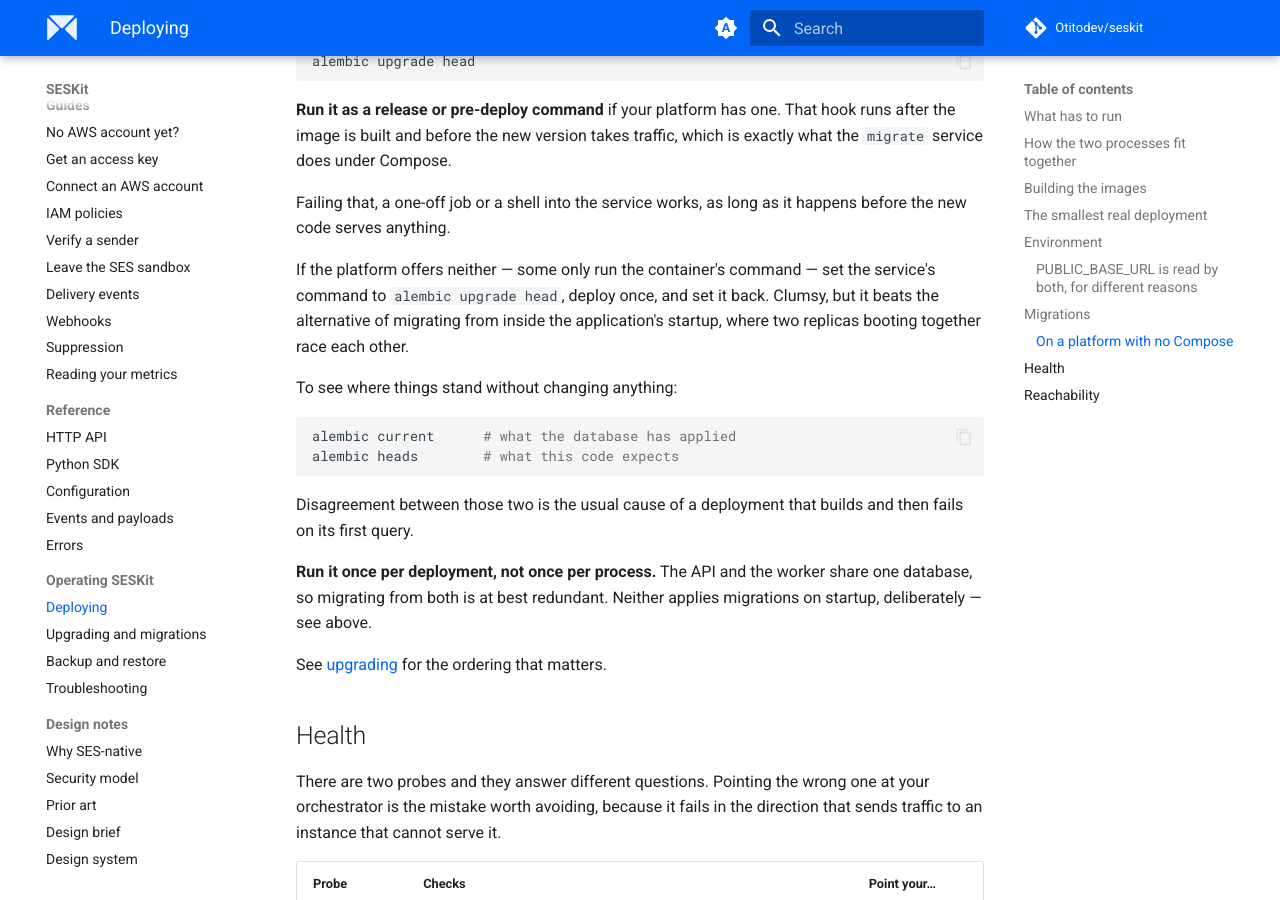
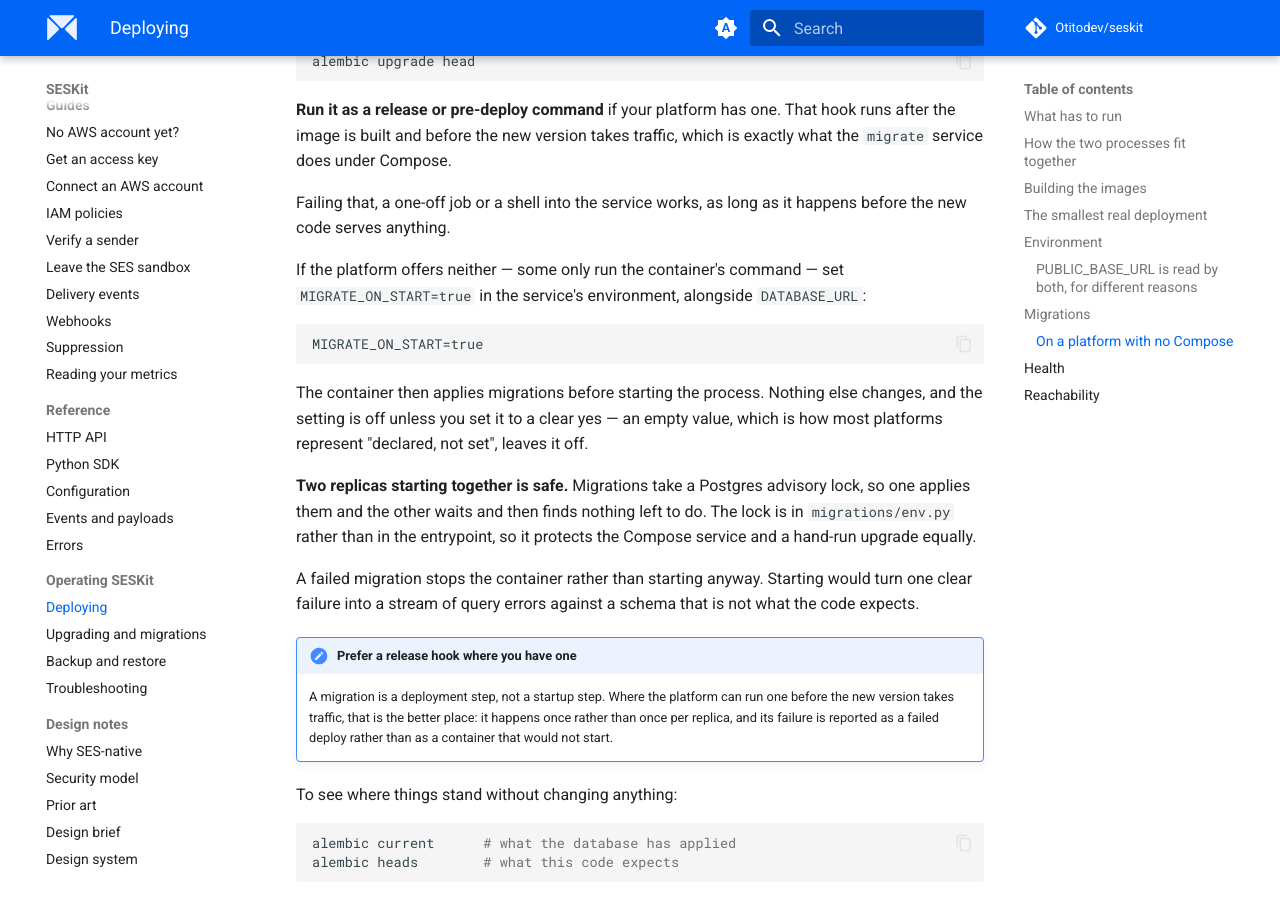
Before and after one commit to Otitodev/seskit, an MkDocs documentation site: the page built from docs/operating/deploying.md, in a window 1280 px wide and 900 px high, scrolled down 4378 px. Built offline with MkDocs 1.6.1 and Material for MkDocs 9.7.7, drawn with Linux system fonts in a browser that asks for light colours; comment, search, counter and statistics services are not loaded.

Commit message:
docs: document migrating on start
Where to put it in the deploying page is the third fallback, after a release
hook and a one-off job, because a migration is a deployment step rather than a
startup step: a release hook runs it once instead of once per replica, and
reports its failure as a failed deploy rather than as a container that would
not start. It only becomes the right answer when the platform offers neither -
which is the case that prompted it.

The configuration reference gains a section of its own, because this is the
second variable in .env.example that SESKit itself never reads. The first five
are read by Compose; this one by the image's entrypoint, before Python starts.

````diff
--- a/docs/operating/deploying.md
+++ b/docs/operating/deploying.md
@@ -195,9 +195,31 @@ Failing that, a one-off job or a shell into the service works, as long as it
 happens before the new code serves anything.
 
 If the platform offers neither — some only run the container's command — set
-the service's command to `alembic upgrade head`, deploy once, and set it back.
-Clumsy, but it beats the alternative of migrating from inside the application's
-startup, where two replicas booting together race each other.
+`MIGRATE_ON_START=true` in the service's environment, alongside `DATABASE_URL`:
+
+```
+MIGRATE_ON_START=true
+```
+
+The container then applies migrations before starting the process. Nothing else
+changes, and the setting is off unless you set it to a clear yes — an empty
+value, which is how most platforms represent "declared, not set", leaves it
+off.
+
+**Two replicas starting together is safe.** Migrations take a Postgres advisory
+lock, so one applies them and the other waits and then finds nothing left to
+do. The lock is in `migrations/env.py` rather than in the entrypoint, so it
+protects the Compose service and a hand-run upgrade equally.
+
+A failed migration stops the container rather than starting anyway. Starting
+would turn one clear failure into a stream of query errors against a schema
+that is not what the code expects.
+
+!!! note "Prefer a release hook where you have one"
+    A migration is a deployment step, not a startup step. Where the platform
+    can run one before the new version takes traffic, that is the better place:
+    it happens once rather than once per replica, and its failure is reported
+    as a failed deploy rather than as a container that would not start.
 
 To see where things stand without changing anything:
 
````
Also changed, not shown: docs/reference/configuration.md (+11 -0 lines).
